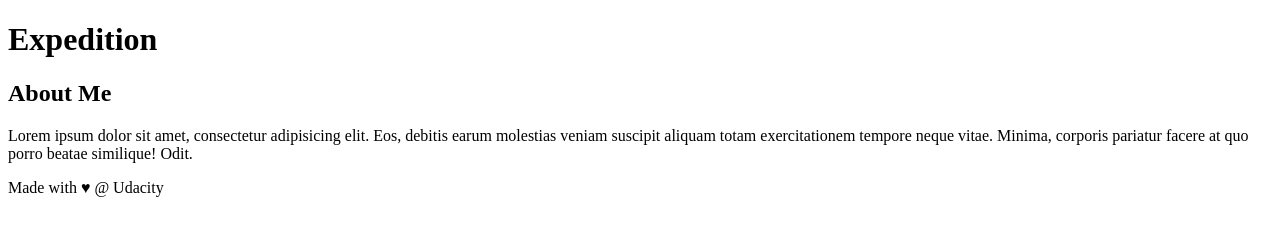
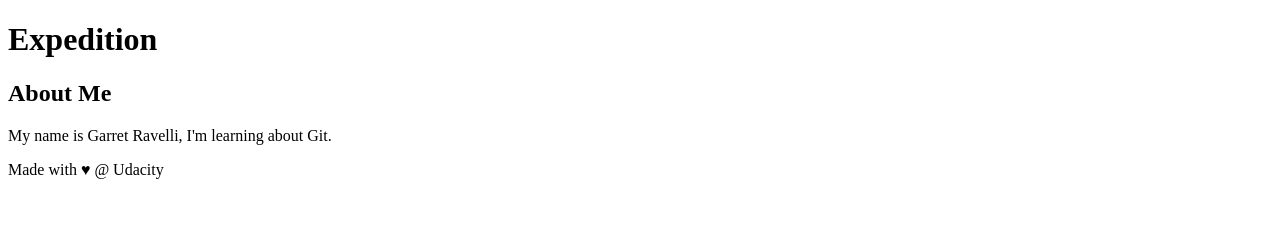
Before and after one commit to Ravelly07/new-git-project, a plain HTML site: page index.html in a window 1280 px wide. Drawn offline with Linux system fonts and the light colour scheme.

Commit message:
Something about me, editing default text inside <aside>

```diff
--- a/index.html
+++ b/index.html
@@ -23,7 +23,7 @@
 	<aside>
 		<h2>About Me</h2>
 
-		<p>Lorem ipsum dolor sit amet, consectetur adipisicing elit. Eos, debitis earum molestias veniam suscipit aliquam totam exercitationem tempore neque vitae. Minima, corporis pariatur facere at quo porro beatae similique! Odit.</p>
+		<p>My name is Garret Ravelli, I'm learning about Git.</p>
 	</aside>
 	<!-- end of new content -->
 
```
